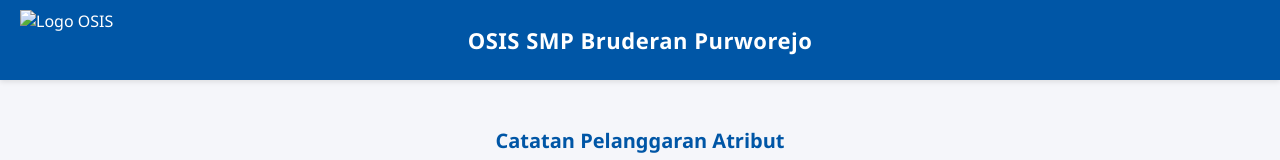
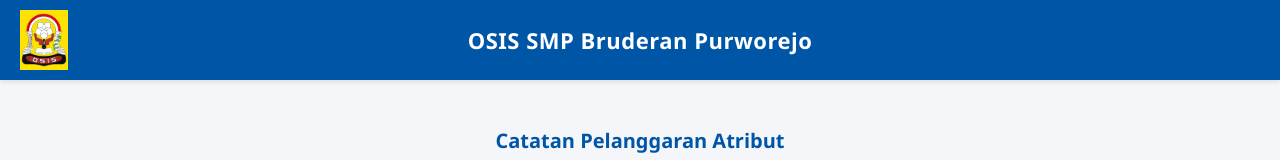
Before and after one commit to ellianatanael24-cyber/osis, a plain HTML site: page index.html in a window 1280 px wide. Shown: the top 160 px of the page. Drawn offline with Linux system fonts and the light colour scheme.

Commit message:
Update index.html

```diff
--- a/index.html
+++ b/index.html
@@ -77,7 +77,7 @@
 
   <header>
     <!-- Ganti logo-osis.png dengan file logo kamu -->
-    <img src="logo1.png" alt="Logo OSIS">
+    <img src="logo1.jpg" alt="Logo OSIS">
     <h1>OSIS SMP Bruderan Purworejo</h1>
   </header>
 
```
